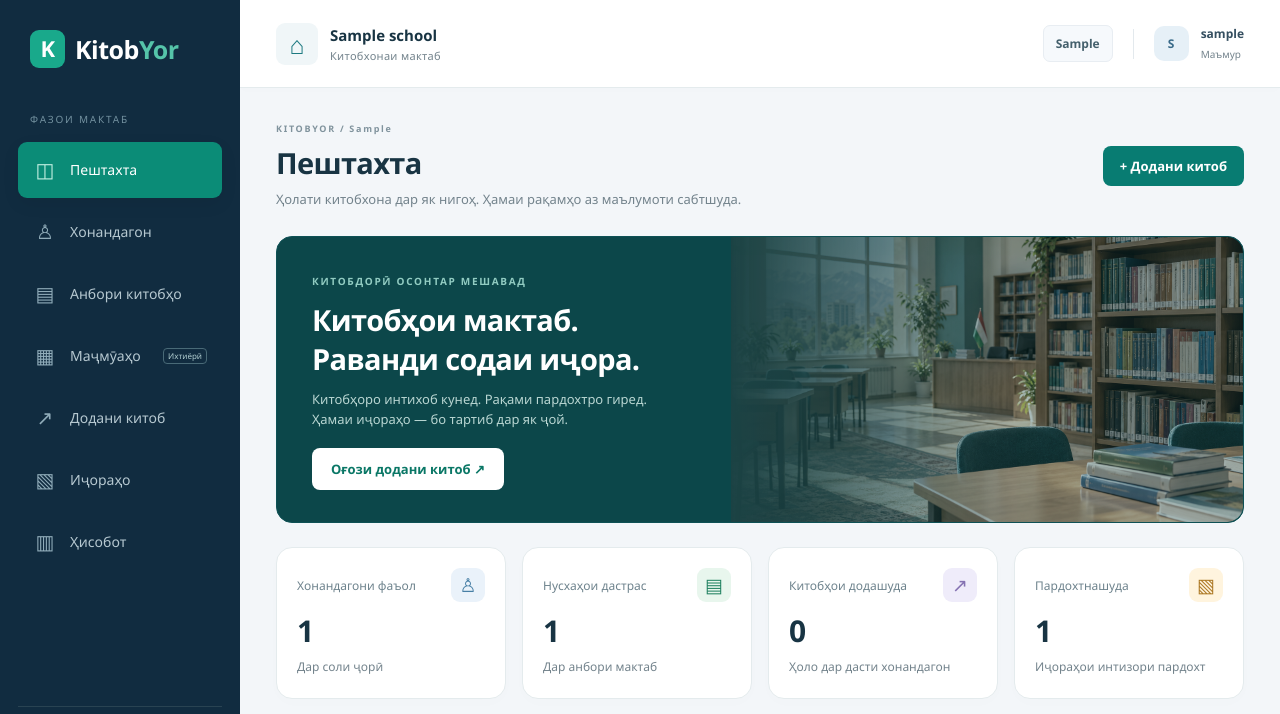
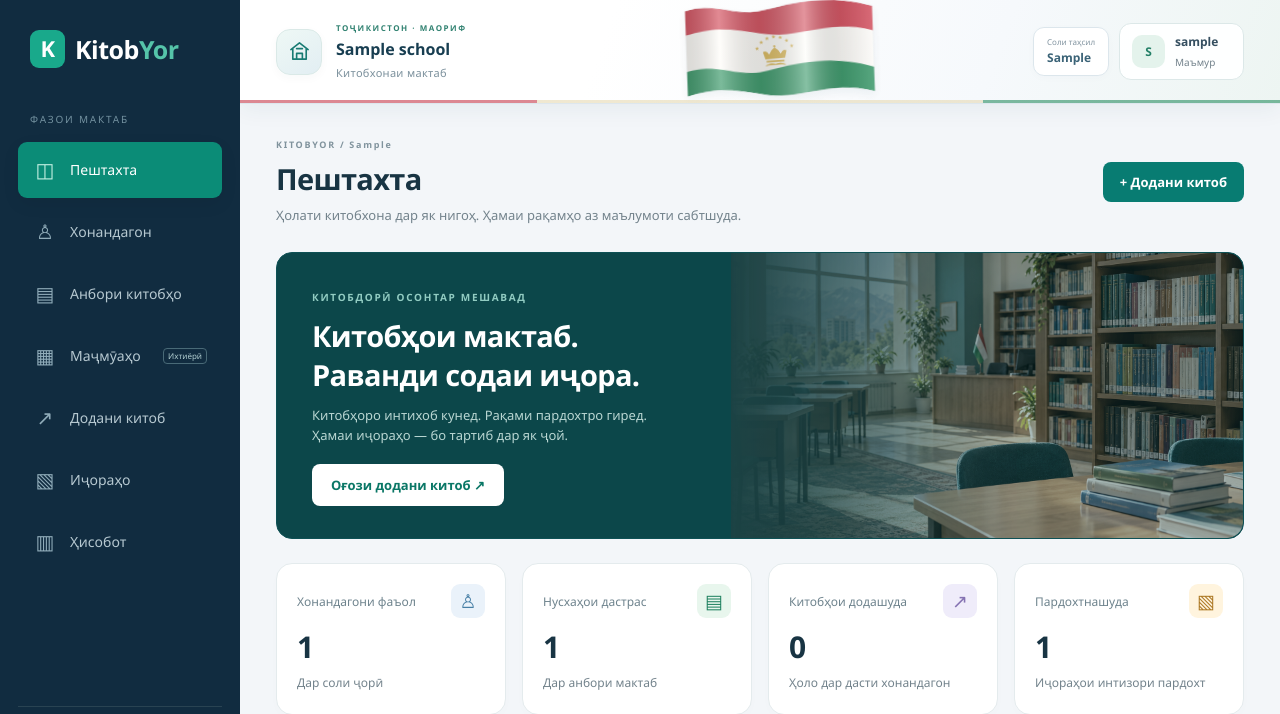
Before and after one commit to FayzulloBukhoriev/KitobYor, a Django app: page / in a window 1280 px wide. Shown: the top 714 px of the page. Run offline with Django 5.2, Linux system fonts and the light colour scheme; a user stored in the database is signed in; tables that the repository leaves empty hold one stand-in row (values such as "Sample post"); data that the repository does not hold is empty; parts of the project's set-up code (start-up, migrations or seed data) failed here and were passed over.

Commit message:
style: add waving Tajikistan flag to school topbar
Imported from local development commit 2eac8acec00eec9bbedc50dce5cd3691ae784aff.

```diff
--- /dev/null
+++ b/static/css/topbar.css
@@ -0,0 +1,123 @@
+/* KitobYor 1.0 — навбари боло бо парчами мавҷдори Тоҷикистон */
+.topbar.topbar-tj {
+  position: relative;
+  isolation: isolate;
+  overflow: hidden;
+  min-height: 104px;
+  height: auto;
+  padding: 18px 36px;
+  gap: 24px;
+  background: linear-gradient(110deg, #ffffff 35%, #f6f9fc 72%, #edf5f2);
+  border-bottom: 1px solid #dde7ed;
+  box-shadow: 0 5px 22px #183f5710;
+}
+.topbar-tj::after {
+  content: "";
+  position: absolute;
+  inset: auto 0 0;
+  height: 3px;
+  background: linear-gradient(90deg, #bf2638 0 28.57%, #e3d5ab 28.57% 71.43%, #158252 71.43%);
+  opacity: .55;
+}
+.topbar-tj .topbar-flag {
+  position: absolute;
+  right: 365px;
+  top: 50%;
+  width: 270px;
+  height: 116px;
+  object-fit: contain;
+  transform: translateY(-50%) rotate(-2deg);
+  opacity: .78;
+  pointer-events: none;
+  z-index: -1;
+  filter: drop-shadow(0 4px 5px #193f4a14);
+  animation: kitobyor-flag-breeze 7s ease-in-out infinite;
+}
+.topbar-tj .school { flex: 1; min-width: 0; gap: 14px; }
+.topbar-tj .school-identity { min-width: 0; }
+.topbar-tj .school strong {
+  display: block;
+  font-size: 16px;
+  line-height: 1.4;
+  max-width: 480px;
+  overflow: hidden;
+  text-overflow: ellipsis;
+  white-space: nowrap;
+  color: #183e51;
+}
+.topbar-tj .school small { font-size: 11px; color: #7b909c; margin-top: 3px; }
+.topbar-tj .country-label {
+  display: block;
+  font-size: 8px;
+  font-weight: 750;
+  letter-spacing: 1.5px;
+  color: #318271;
+  margin-bottom: 4px;
+}
+.topbar-tj .school-icon {
+  flex-shrink: 0;
+  width: 46px;
+  height: 46px;
+  border-radius: 14px;
+  background: linear-gradient(145deg, #eef8f5, #e2eef3);
+  border: 1px solid #dae9e7;
+  box-shadow: 0 3px 10px #19454a08;
+  color: #187b73;
+}
+.topbar-tj .school-icon svg { width: 23px; height: 23px; }
+.topbar-tj .topbar-right { flex-shrink: 0; gap: 10px; }
+.topbar-tj .year-chip {
+  display: flex;
+  flex-direction: column;
+  gap: 1px;
+  border: 1px solid #dce6ec;
+  border-radius: 11px;
+  background: #ffffffed;
+  padding: 8px 13px;
+  line-height: 1.5;
+  box-shadow: 0 2px 8px #21495b05;
+}
+.topbar-tj .year-chip small { font-size: 8px; font-weight: 500; color: #8294a0; }
+.topbar-tj .year-chip b { font-size: 12px; color: #3b6377; }
+.topbar-tj .topbar-account {
+  display: flex;
+  align-items: center;
+  gap: 10px;
+  padding: 8px 12px;
+  background: #ffffffed;
+  border: 1px solid #dce8e8;
+  border-radius: 12px;
+  min-width: 125px;
+}
+.topbar-tj .header-avatar { display: grid; width: 33px; height: 33px; border-radius: 10px; background: #e4f3ec; color: #237f66; }
+.topbar-tj .header-user strong { font-size: 12px; }
+.topbar-tj .header-user small { font-size: 10px; }
+@keyframes kitobyor-flag-breeze {
+  0%,100% { transform: translateY(-50%) rotate(-2deg) skewY(0deg); }
+  50% { transform: translateY(-51%) rotate(-1deg) skewY(.7deg); }
+}
+@media (max-width: 1100px) {
+  .topbar-tj .topbar-flag { right: 170px; width: 210px; opacity: .53; }
+  .topbar-tj .school strong { max-width: 340px; font-size: 14px; }
+  .topbar-tj .topbar-account { min-width: 0; padding: 8px; }
+  .topbar-tj .header-user { display: none; }
+}
+@media (max-width: 800px) {
+  .topbar.topbar-tj { min-height: 104px; padding: 16px 18px; gap: 10px; flex-wrap: wrap; }
+  .topbar-tj .topbar-flag { right: 0; width: 200px; height: 103px; opacity: .24; }
+  .topbar-tj .school { gap: 9px; flex: 1 1 190px; }
+  .topbar-tj .school-icon { display: none; }
+  .topbar-tj .school strong { max-width: none; white-space: normal; font-size: 13px; }
+  .topbar-tj .school small { font-size: 10px; }
+  .topbar-tj .country-label { font-size: 7px; letter-spacing: 1px; }
+  .topbar-tj .topbar-right { margin-left: auto; gap: 7px; }
+  .topbar-tj .year-chip { padding: 5px 9px; border-radius: 8px; }
+  .topbar-tj .year-chip small { font-size: 7px; }
+  .topbar-tj .year-chip b { font-size: 10px; }
+  .topbar-tj .topbar-account { display: none; }
+  .topbar-tj .badge { font-size: 8px; padding: 4px 7px; }
+}
+@media (prefers-reduced-motion: reduce) {
+  .topbar-tj .topbar-flag { animation: none; }
+}
+@media print { .topbar.topbar-tj { display: none !important; } }
--- a/templates/library/base.html
+++ b/templates/library/base.html
@@ -5,6 +5,7 @@
 <meta name="viewport" content="width=device-width,initial-scale=1">
 <title>{{ title }} · KitobYor</title>
 <link rel="stylesheet" href="{% static 'app.css' %}">
+<link rel="stylesheet" href="{% static 'css/topbar.css' %}?v=1.0.1">
 <script defer src="{% static 'app.js' %}">
 </script>
 </head>
@@ -40,22 +41,24 @@
 </div>
 </aside>
 <div class="app-shell">
-<header class="topbar">
+<header class="topbar topbar-tj">
+<img class="topbar-flag" src="{% static 'images/tajikistan-waving.svg' %}" alt="" aria-hidden="true">
 <div class="school">
 <button class="mobile-toggle icon-button" aria-label="Кушодани меню" aria-controls="sidebar" aria-expanded="false">☰</button>
-<span class="school-icon">⌂</span>
-<div>
+<span class="school-icon" aria-hidden="true"><svg viewBox="0 0 24 24" fill="none" stroke="currentColor" stroke-width="1.7" stroke-linecap="round" stroke-linejoin="round"><path d="m3 10 9-7 9 7M5 9v11h14V9M9 20v-6h6v6M9 9h6"/></svg></span>
+<div class="school-identity">
+<span class="country-label">ТОҶИКИСТОН · МАОРИФ</span>
 <strong>{{ school.name }}</strong>
 <small>Китобхонаи мактаб</small>
 </div>
 </div>
 <div class="topbar-right">
-<span class="year-chip">{{ school.academic_year }}</span>{% if school.code == 'DEMO' %}<span class="badge amber">DEMO{% if demo_mode %} · SQLite{% endif %}</span>{% endif %}<span class="header-divider">
-</span>
+<span class="year-chip"><small>Соли таҳсил</small><b>{{ school.academic_year }}</b></span>{% if school.code == 'DEMO' %}<span class="badge amber">DEMO{% if demo_mode %} · SQLite{% endif %}</span>{% endif %}<div class="topbar-account">
 <span class="avatar header-avatar">{{ request.user.username|first|upper }}</span>
 <div class="header-user">
 <strong>{{ request.user.username }}</strong>
 <small>{{ membership.get_role_display }}</small>
+</div>
 </div>
 </div>
 </header>
```
Also changed, not shown: static/images/tajikistan-waving.svg (added).
